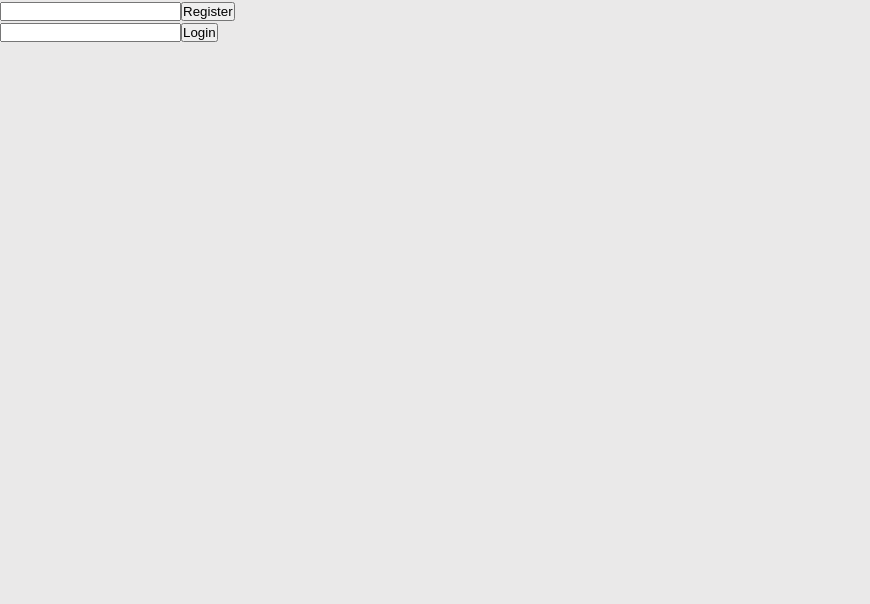
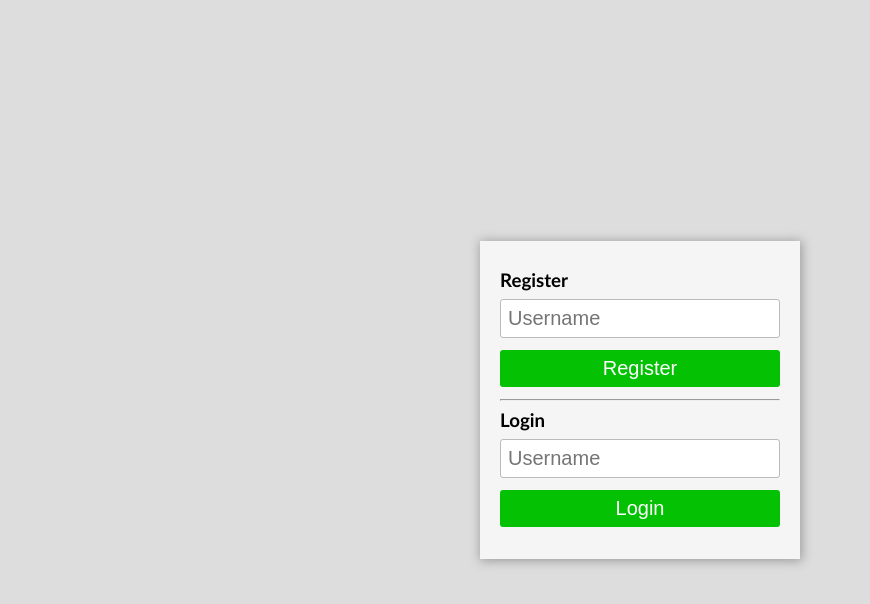
Before and after one commit to adaksritiman24/Chat-App-one-to-one-, a React (Create React App) app in the folder ui/: page / in a window 1280 px wide. Shown: the top 604 px of the page, without its empty margins (0-870 px from the left). Built offline with nearby package versions, Linux system fonts and the light colour scheme.

Commit message:
Login page styled, socket disconnect handled, bug fixes

```diff
--- a/ui/src/App.css
+++ b/ui/src/App.css
@@ -5,4 +5,5 @@ body {
 * {
   margin: 0;
   padding: 0;
+  box-sizing: border-box;
 }
--- a/ui/src/App.js
+++ b/ui/src/App.js
@@ -22,6 +22,7 @@ function App() {
   const logout = () => {
     setUsername(null);
     setAuthorized(false);
+    sock.disconnect();
   }
 
   const LoginPage=() => <Login login = {allowLogin}/>
--- /dev/null
+++ b/ui/src/components/Login.css
@@ -0,0 +1,51 @@
+.login-base {
+
+    height: 100vh;
+    width: 100%;
+    display: flex;
+    justify-content: center;
+    background-color: rgb(221, 221, 221);
+    font-family: arial;
+}
+.login-panel{
+
+    margin: auto;
+    width: 20em;
+    padding: 20px;
+    background-color: rgb(245, 245, 245);
+    box-shadow: 1px 1px 10px 1px #9d9c9c;
+}
+.login-panel h3{
+    margin: 8px 0px;
+    font-family: 'Trebuchet MS', 'Lucida Sans Unicode', 'Lucida Grande', 'Lucida Sans', Arial, sans-serif;
+}
+
+.login-panel button {
+    display: block;
+    width: 100%;
+    font-size: 20px;
+    margin: 12px 0px;
+    padding: 7px;
+    background-color:rgb(4, 193, 4);
+    border-radius: 3px;
+    border: none;
+    color: #fff;
+    transition: 0.4s;
+}
+
+.login-panel button:hover {
+    background-color:rgb(3, 138, 3);
+}
+
+.login-panel input {
+    width: 100%;
+    font-size: 20px;
+    padding: 7px;
+    margin: 0;
+    border-radius: 3px;
+    border: 1px solid #bbb;
+}
+
+.login-panel p {
+    color: #f00;
+}
--- a/ui/src/components/Login.js
+++ b/ui/src/components/Login.js
@@ -1,6 +1,8 @@
 import React from 'react';
 import axios from 'axios';
 import URL from "../contexts/url";
+
+import "./Login.css";
 
 export default function Login(props) {
 
@@ -44,18 +46,22 @@ export default function Login(props) {
     }
 
   return (
-    <div>
+    <div className='login-base'>
+      <div className='login-panel'>
+        <h3>Register</h3>
           <form onSubmit={handleRegistration}>
-            <input type="text" name='username'/>
+              <input type="text" name='username' placeholder='Username'/>
               <button type='submit'>Register</button>
               <p id = "user-reg-status-success" ></p>
           </form>
-
-        <form onSubmit={handleLogin}>
-            <input type="text" name='username'/>
+        <hr/>
+        <h3>Login</h3>
+          <form onSubmit={handleLogin} className="login-form">
+              <input type="text" name='username' placeholder='Username'/>
               <button type='submit'>Login</button>
               <p id = "user-reg-status-error" ></p>
           </form>
       </div>
+    </div>
   )
 }
```
Also changed, not shown: 2 other files (tests, documents, lock files or other folders). Lines whose indentation alone changed are shown as unchanged.
